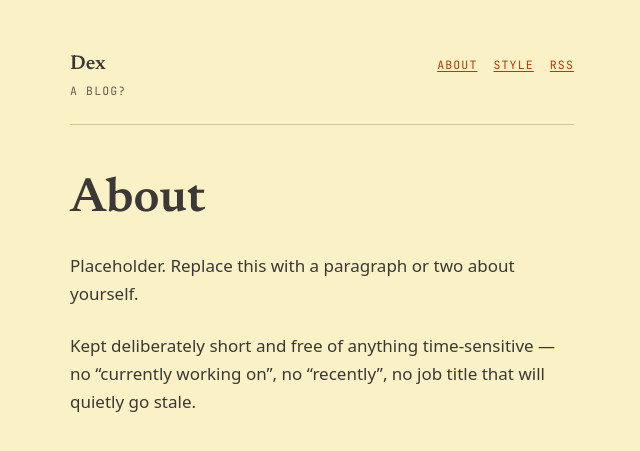
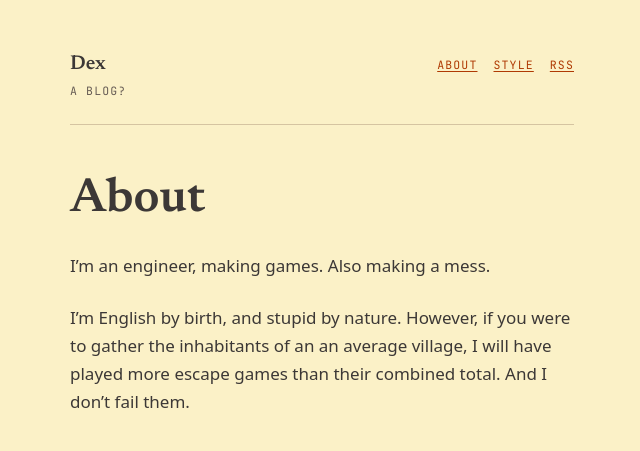
Before and after one commit to Sir-Arsewhoop/Sir-Arsewhoop.github.io, a Jekyll site: the page built from about.md, in a window 1280 px wide. Shown: the top 451 px of the page, without its empty margins (318-958 px from the left). Built offline with Jekyll 4.4.1, drawn with Linux system fonts in a browser that asks for light colours.

Commit message:
Refresh about page bio
Updated the About page copy to replace the placeholder text with a personal bio. The new content reflects the author's identity and voice while keeping the page concise and informal.

```diff
--- a/about.md
+++ b/about.md
@@ -4,7 +4,10 @@ title: "About"
 permalink: /about/
 ---
 
-Placeholder. Replace this with a paragraph or two about yourself.
+I'm an engineer, making games. Also making a mess.
 
-Kept deliberately short and free of anything time-sensitive — no "currently working
-on", no "recently", no job title that will quietly go stale.
+
+
+I'm English by birth, and stupid by nature. However, if you were to gather
+the inhabitants of an an average village, I will have played more escape games
+than their combined total. And I don't fail them.
```
